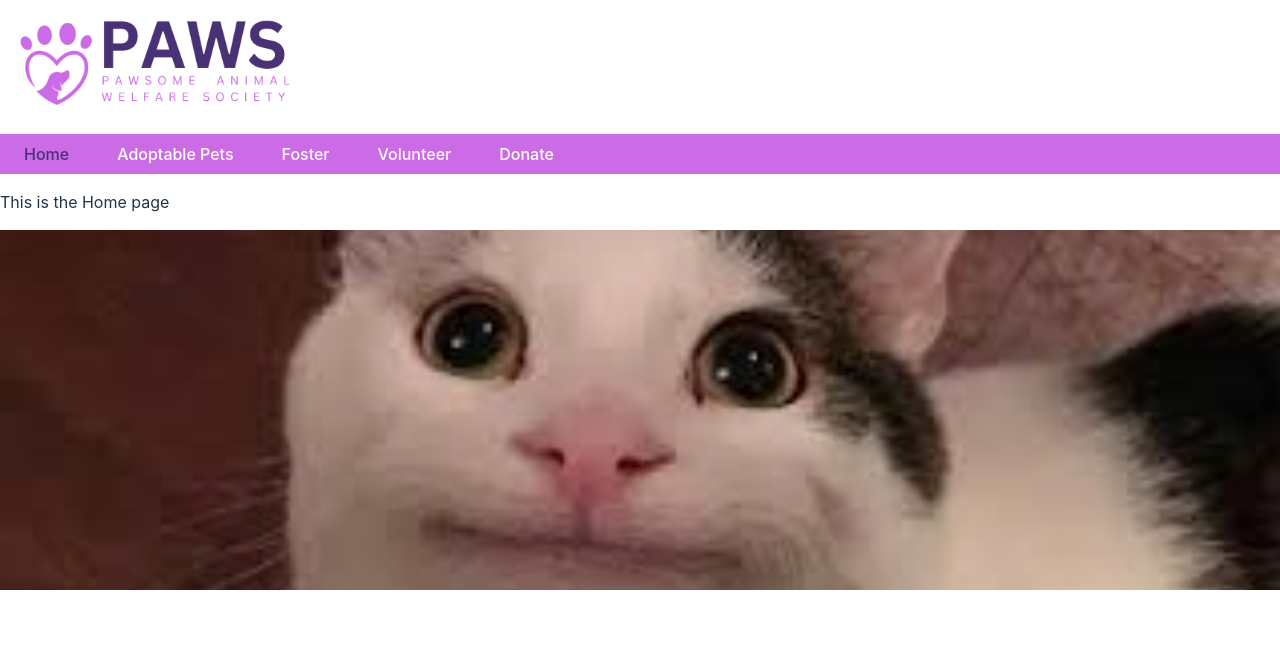
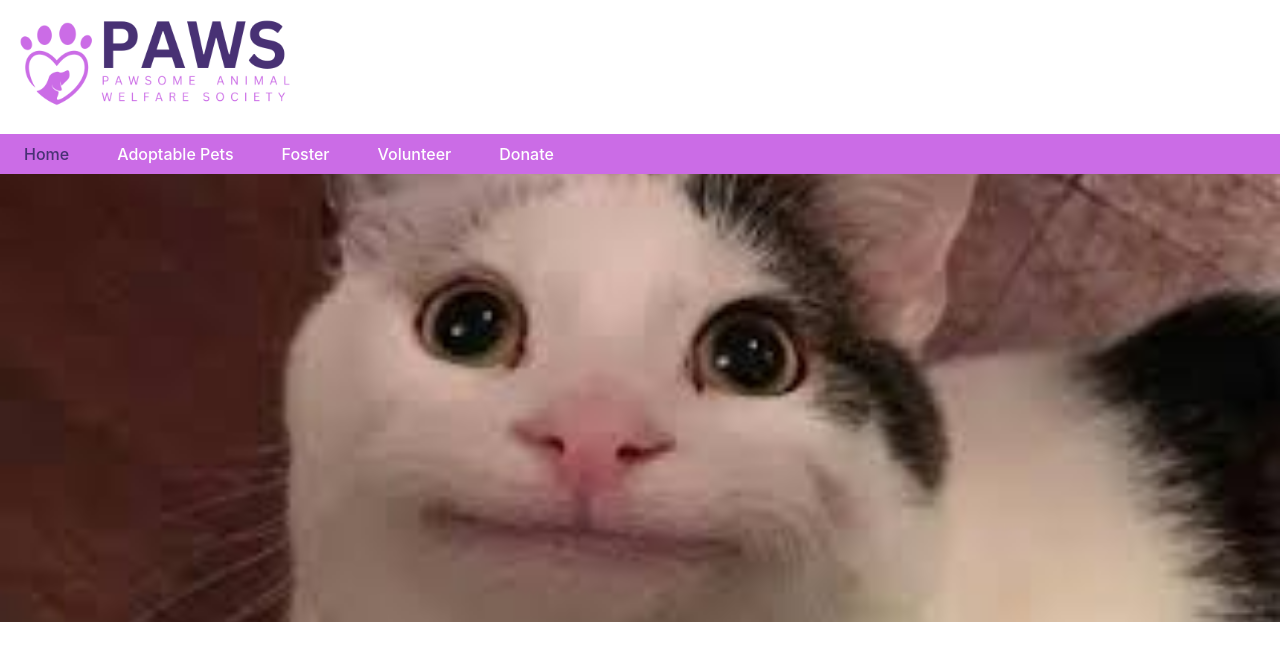
Before and after one commit to JackUhl/Paws_UI, a React (Vite) app: page / in a window 1280 px wide. Shown: the top 660 px of the page. Built offline with nearby package versions, Linux system fonts and the light colour scheme.

Commit message:
(☞ﾟヮﾟ)☞

```diff
--- a/src/components/ImageSliderComponent/ImageSliderComponent.css
+++ b/src/components/ImageSliderComponent/ImageSliderComponent.css
@@ -1,7 +1,27 @@
 img.imageSliderImg{
+    position: absolute;
     width: 100%;
     height: 100%;
     object-fit: cover;
+}
+
+.imageSliderImg.active {
+    opacity: 1;
+    animation: fadeIn 1s;
+}
+.imageSliderImg.inactive{
+    opacity: 0;
+    animation: fadeOut 1s;
+}
+
+@keyframes fadeIn {
+    0% { opacity: 0; }
+    100% { opacity: 1; }
+}
+
+@keyframes fadeOut {
+    100% { opacity: 0; }
+    0% { opacity: 1; }
 }
 
 div.imageSliderContainer{
@@ -9,7 +29,7 @@ div.imageSliderContainer{
     display: flex;
     overflow: hidden;
     width: 100%;
-    height: 45vh;
+    height: 35vw;
 }
 
 /* Arrow shape */
@@ -17,7 +37,7 @@ div.imageSliderContainer{
     border: solid white;
     border-width: 0 3px 3px 0;
     display: inline-block;
-    padding: 8px;
+    padding: 10px;
 }
 .right {
     transform: rotate(-45deg);
@@ -38,12 +58,12 @@ div.imageSliderContainer{
     cursor: pointer;
 }
 
-.imageSliderContainer:hover .arrowSpanLeft{
+.arrowSpanLeft.fade-in{
     opacity: 1;
     transition: opacity 1s;
     animation: fadeInLeft 0.5s forwards;
 }
-.imageSliderContainer:hover .arrowSpanRight {
+.arrowSpanRight.fade-in {
     opacity: 1;
     animation: fadeInRight 0.5s forwards;
 }
@@ -59,7 +79,7 @@ div.imageSliderContainer{
 
 @keyframes fadeInLeft {
     from {
-        left: -2%;
+        left: -3%;
     }
     to {
         left: 2%;
@@ -68,7 +88,7 @@ div.imageSliderContainer{
 
 @keyframes fadeInRight {
     from {
-        right: -2%;
+        right: -3%;
     }
     to {
         right: 2%;
@@ -80,7 +100,7 @@ div.imageSliderContainer{
         left: 2%;
     }
     to {
-        left: -1%;
+        left: -3%;
     }
 }
 
@@ -89,6 +109,6 @@ div.imageSliderContainer{
         right: 2%;
     }
     to {
-        right: -1%;
+        right: -3%;
     }
 }
--- a/src/components/ImageSliderComponent/ImageSliderComponent.tsx
+++ b/src/components/ImageSliderComponent/ImageSliderComponent.tsx
@@ -27,17 +27,24 @@ export default function ImageSliderComponent(props: IImageSliderComponent) {
       onMouseLeave={ () => {setHover(false);}}
       >
         <div className='imageSliderContainer' id='imageSlider'>
-            <span className={`arrowSpanLeft ${hover ? '' : 'fade-out'}`}>
+          {props.filePaths.map((filePath, index) => (
+              <img
+                key={index}
+                className={`imageSliderImg ${curImgIndex === index ? 'active' : 'inactive'}`}
+                id={`selectedImg${index}`}
+                src={filePath}
+              />
+            ))}
+          <span className={`arrowSpanLeft ${hover ? 'fade-in' : 'fade-out'}`}>
               <i className='arrow left'
               onClick={() => {changeCurImg(curImgIndex-1)}}
               />
           </span>
-            <span className={`arrowSpanRight ${hover ? '' : 'fade-out'}`}>
+          <span className={`arrowSpanRight ${hover ? 'fade-in' : 'fade-out'}`}>
               <i className='arrow right'
               onClick={() => {changeCurImg(curImgIndex+1)}}
               />
           </span>
-            <img className='imageSliderImg' id= {'selectedImg' + curImgIndex } src={props.filePaths[curImgIndex]}/>
         </div>
       </div>
     </>
--- a/src/pages/Home/Home.tsx
+++ b/src/pages/Home/Home.tsx
@@ -5,7 +5,6 @@ import './Home.css'
 export default function Home() {
     return (
         <>
-            <p>This is the Home page</p>
             <ImageSliderComponent
                 filePaths={HomePageImages}
             />
```
Lines whose indentation alone changed are shown as unchanged.
